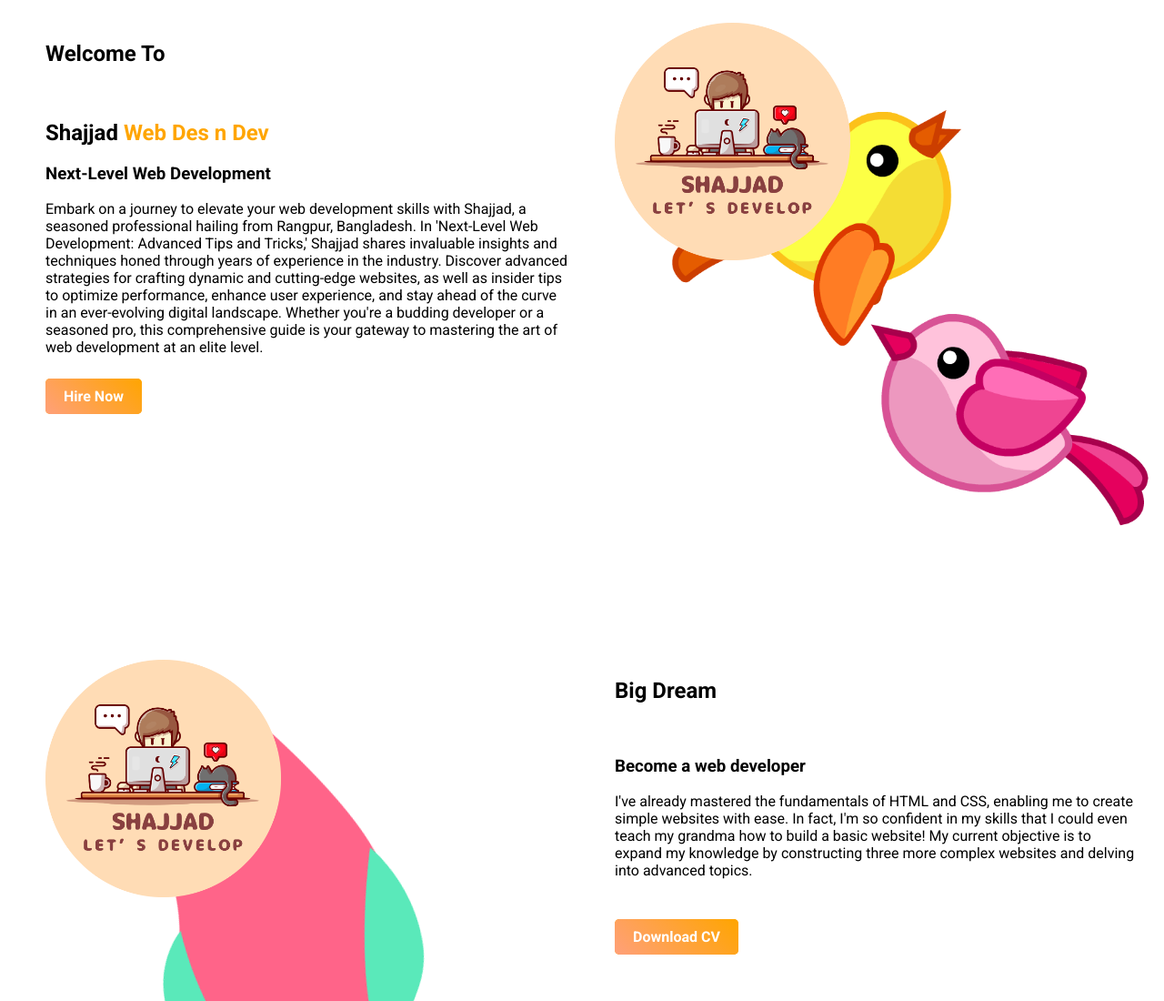
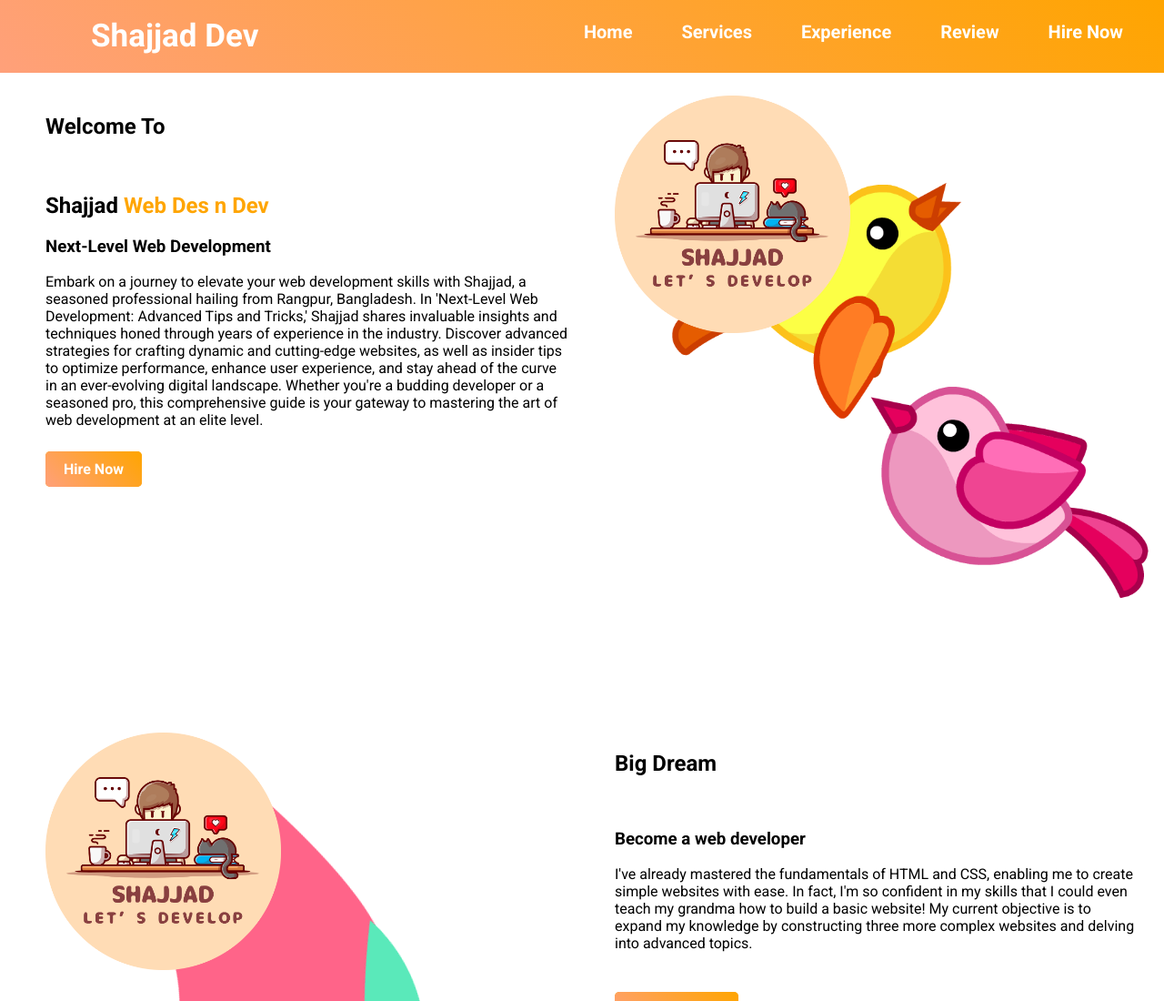
Before and after one commit to heshajjad/Web1, a plain HTML site: page index.html in a window 1280 px wide. Shown: the top 1100 px of the page at 91% size. Drawn offline with Linux system fonts and the light colour scheme.

Commit message:
FinalPushA

```diff
--- a/design.css
+++ b/design.css
@@ -2,6 +2,41 @@ body{
     margin: 0;
     font-family: "Roboto", sans-serif;
 }
+
+
+
+nav{
+    background-image: linear-gradient(45deg, lightsalmon, orange);
+
+}
+nav ul{
+    padding: 0%;
+    margin: 0%;
+}
+label.Logo{
+    color: white;
+    font-size: 35px;
+    line-height: 80px;
+    padding: 0 100px;
+    font-weight: bold;
+}
+nav ul{
+    float: right;
+    margin-right: 20px;
+}
+nav ul li{
+    display: inline-block;
+    line-height: 20px;
+    margin: 25px;
+}
+
+nav ul li a{
+    color: white;
+    font-size: 20px;
+    text-decoration: none;
+    font-weight: bold;
+}
+
 
 
 h1{
--- a/index.html
+++ b/index.html
@@ -10,6 +10,18 @@
     <link rel="stylesheet" href="design.css">
 </head>
 <body>
+    <nav>
+        <label class="Logo">Shajjad Dev</label>
+        <ul>
+            <li> <a href="">Home</a></li>
+            <li> <a href="">Services</a></li>
+            <li> <a href="">Experience</a></li>
+            <li> <a href="">Review</a></li>
+            <li> <a href="">Hire Now</a></li>
+    </ul>
+    </nav>
+
+
 
     <section class="background1">
         <div class="TI50">
@@ -29,7 +41,6 @@
 
 
 
-
     <section class="dream-area">
         <div class="TI50">
                 <img src="Image/heshajjad.png" alt="">
@@ -44,6 +55,8 @@
                 <a class="Download-CV" href="https://www.facebook.com/he.shajjad">Download CV</a>
         </div>
     </section>
+
+
 
     <section class="experience-area">
         <h1>Experiences</h1>
@@ -61,6 +74,8 @@
         </div>
     </section>
 
+
+
     <footer>
 
         <p>© Shajjad Web Des and Dev 2024, All right reserved</p>
```
